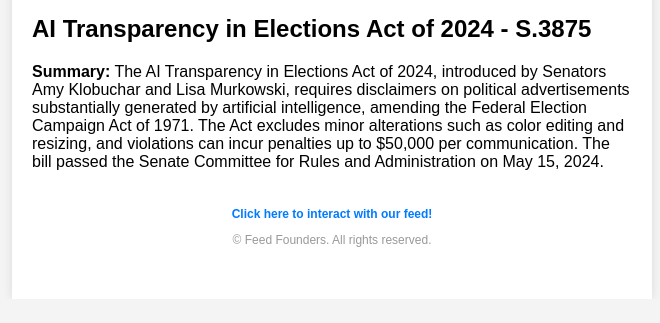
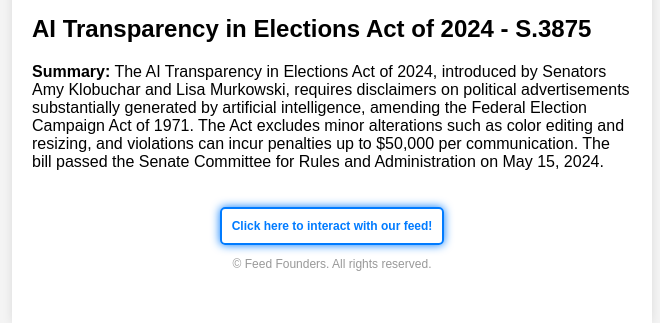
Before and after one commit to heeyunjeon/feedfounders, a Flask app: template templates/framer.html in a window 1280 px wide. Shown: the part 1066-1389 px from the top of the page, without its empty margins (308-968 px from the left). Before the commit the page ends 1313 px from the top, so only its background shows below. Run offline with Flask 3, Linux system fonts and the light colour scheme; the template is opened without the code that fills it: values that come from a table or form of the project are taken from there, others are empty; data comes from the database, SQL or seed files in the repository.

Commit message:
prettify harder

```diff
--- a/templates/framer.html
+++ b/templates/framer.html
@@ -69,7 +69,9 @@
         </div>
         {% endfor %}
         <div class="footer">
-            <a href="https://www.feedfounders.com/interact" style="color: #007BFF; font-weight: bold; text-decoration: none;">Click here to interact with our feed!</a> <!-- Styled clickable link -->
+            <div style="border: 2px solid #007BFF; padding: 10px; border-radius: 5px; box-shadow: 0 0 10px #007BFF; display: inline-block;">
+                <a href="https://www.feedfounders.com/interact" style="color: #007BFF; font-weight: bold; text-decoration: none;">Click here to interact with our feed!</a> <!-- Styled clickable link -->
+            </div>
             <p>&copy; {{ current_year }} Feed Founders. All rights reserved.</p>
         </div>
     </div>
```
